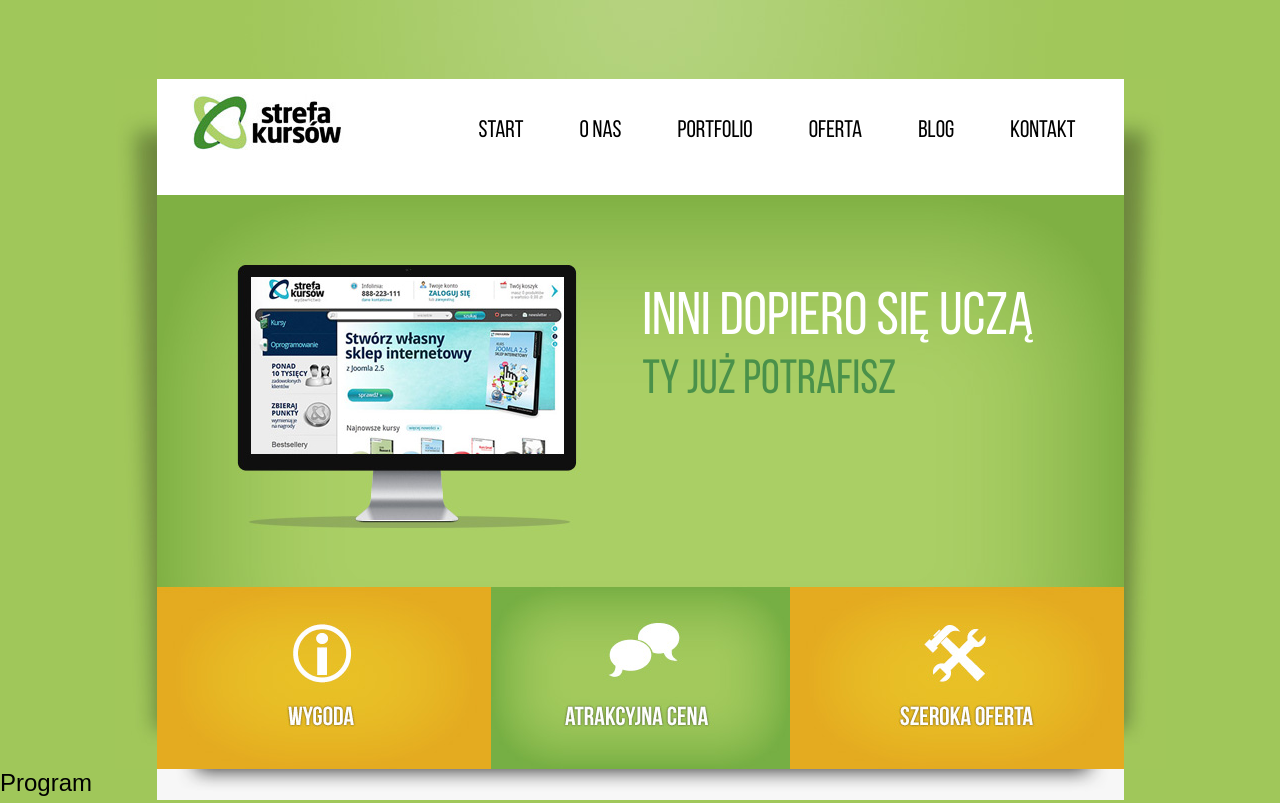
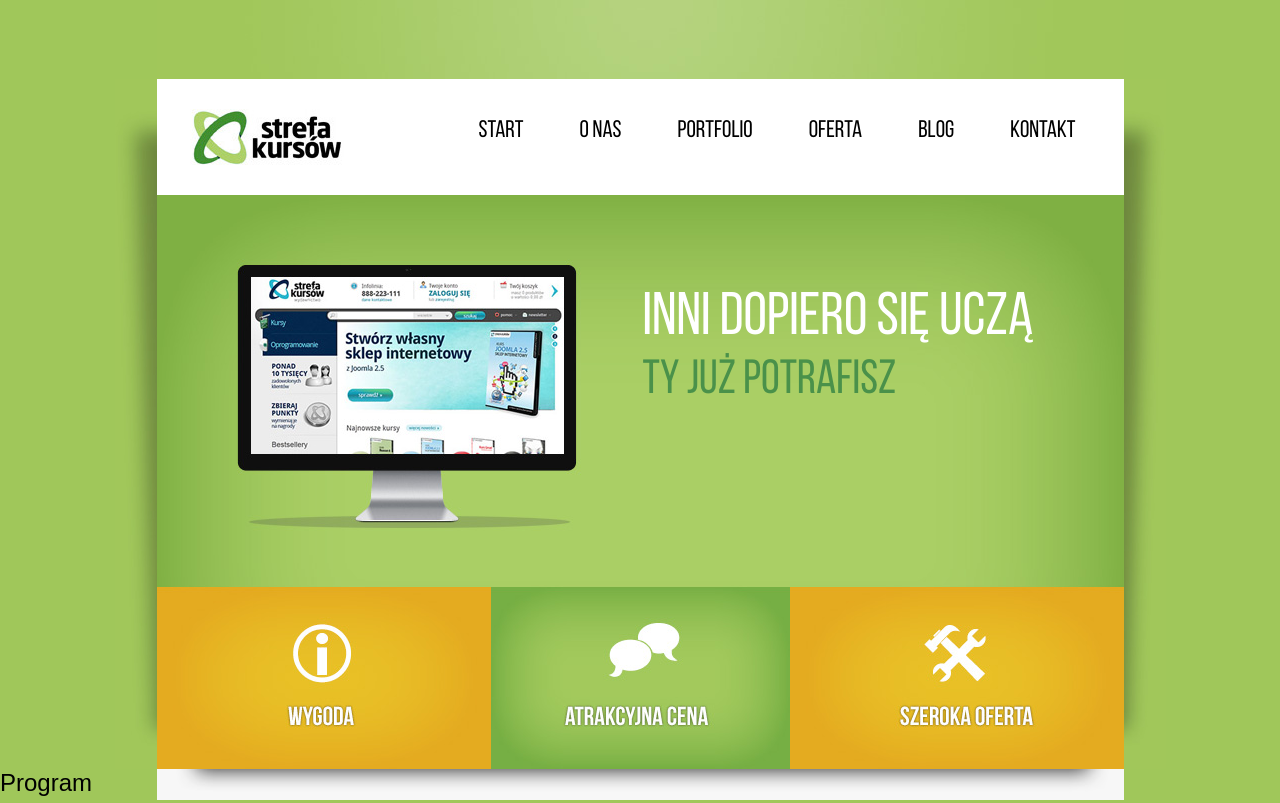
Before and after one commit to PrzemyslawSkrzyniarz/From_PSD_to_HTML-CSS, a plain HTML site: page Index.html in a window 1280 px wide. Shown: the top 803 px of the page. Drawn offline with Linux system fonts and the light colour scheme; a script that the page names is missing.

Commit message:
Change of the logo position

```diff
--- a/css/style.css
+++ b/css/style.css
@@ -48,7 +48,7 @@ h2 {
     display: block;
     width: 187px;
     height: 59px;
-    margin: 15px auto 25px 33px;
+    margin: 30px auto 25px 33px;
     /* g p d l */
     position: relative;
     float: left;
```
